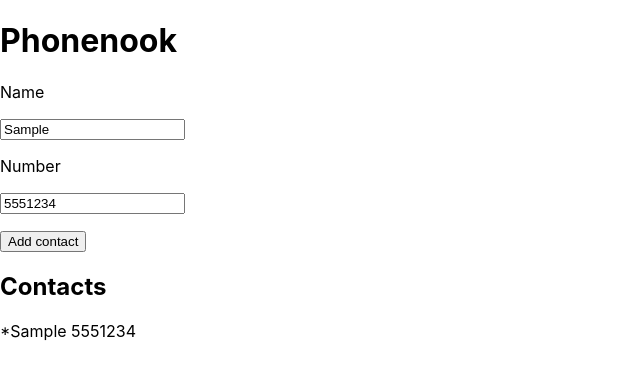
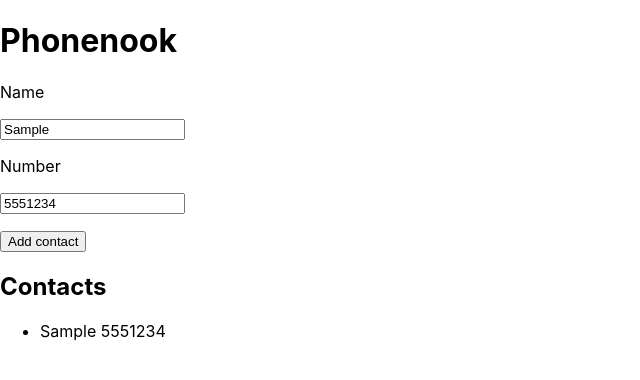
Before and after one commit to Merlin77777/goit-react-hw-02-phonebook, a React (Create React App) app: page / in a window 1280 px wide. Both pictures are taken after typing "Sample", "5551234" into the empty fields and a click on the button "Add contact". Shown: the top 380 px of the page, without its empty margins (0-640 px from the left). Built offline with nearby package versions, Linux system fonts and the light colour scheme.

Commit message:
Крок 2

```diff
--- a/src/components/App/App.jsx
+++ b/src/components/App/App.jsx
@@ -1,5 +1,6 @@
 import { Component } from 'react';
 import { nanoid } from 'nanoid';
+import ContactItem from './ContactItem';
 
 export class App extends Component {
   state = {
@@ -24,14 +25,8 @@ export class App extends Component {
     }));
   };
 
-  listContacts = () => {
-    const list = this.state.contacts.map(
-      contact => '*' + contact.name + ' ' + contact.number + '\r'
-    );
-    return list;
-  };
-
   render() {
+    const { contacts } = this.state;
     return (
       <>
         <h1>Phonenook</h1>
@@ -58,7 +53,12 @@ export class App extends Component {
             </p>
           </form>
           <h2>Contacts</h2>
-          {this.listContacts()}
+          {/* {this.listContacts()} */}
+          <ul>
+            {contacts.map(item => (
+              <ContactItem {...item} />
+            ))}
+          </ul>
         </div>
       </>
     );
--- /dev/null
+++ b/src/components/App/ContactItem.jsx
@@ -0,0 +1,16 @@
+import PropTypes from 'prop-types';
+
+const ContactItem = ({ id, name, number }) => {
+  return (
+    <li>
+      {name} <span> {number}</span>
+    </li>
+  );
+};
+
+ContactItem.propTypes = {
+  name: PropTypes.string.isRequired,
+  number: PropTypes.number.isRequired,
+};
+
+export default ContactItem;
```
